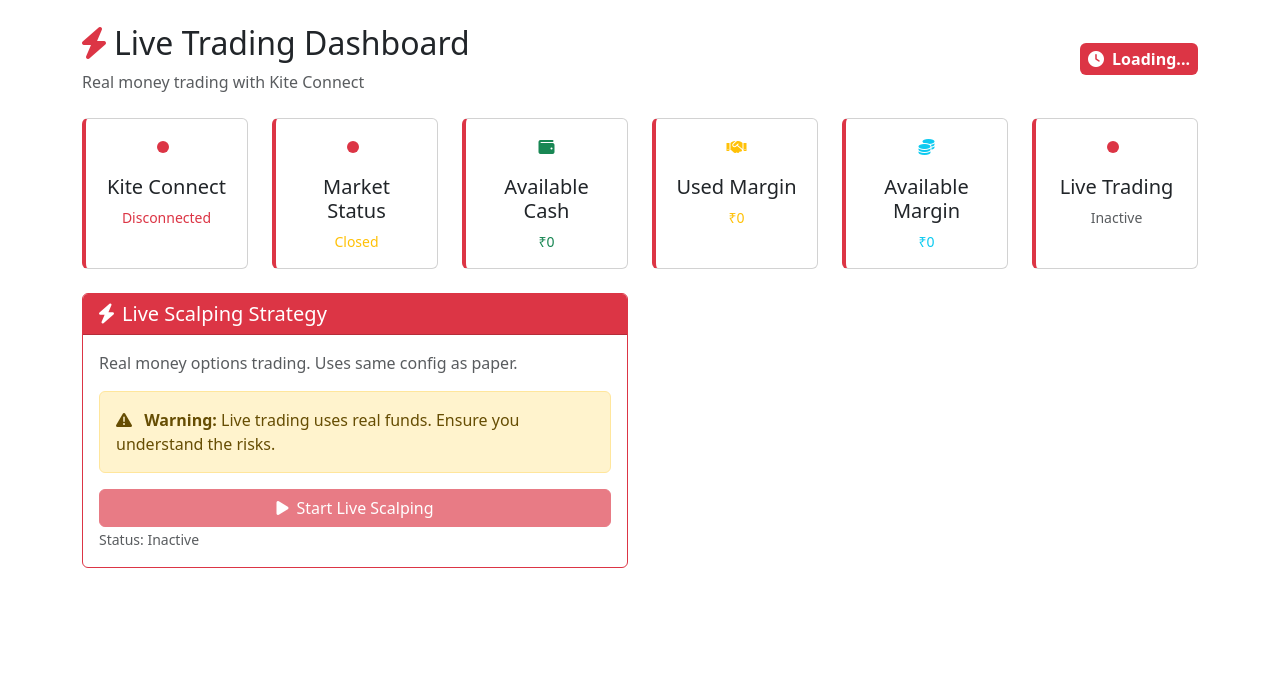
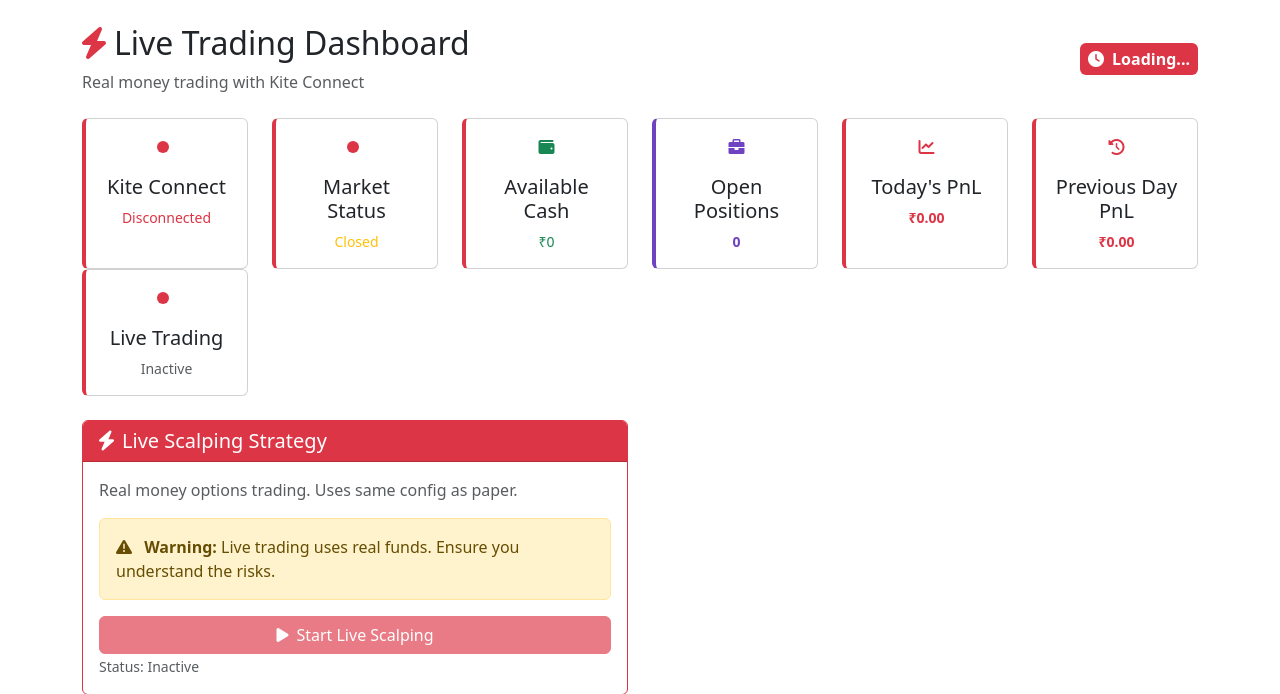
Before and after one commit to jainabhishek-dev/nifty-options-trader, a Flask app: template web_ui/templates/live_dashboard.html in a window 1280 px wide. Shown: the part 56-750 px from the top of the page. Run offline with Flask 3, Linux system fonts and the light colour scheme; the template is opened without the code that fills it, so the values that code supplies are empty.

Commit message:
feat(dashboard): Replace generic generic margin parameters with direct Bot Database PnL tracking for algorithmic isolation

```diff
--- a/web_ui/app.py
+++ b/web_ui/app.py
@@ -667,12 +667,18 @@ def live_dashboard():
             'running_strategies': [], 'trading_mode': 'paper', 'trading_active': False,
             'strategies': {'scalping': {'active': False}}
         }
+
+        db_metrics = {}
+        if trading_manager and trading_manager.db_manager:
+            db_metrics = trading_manager.db_manager.get_live_dashboard_metrics()
+
         return render_template('live_dashboard.html', data={
             'market_status': market_status,
             'kite_authenticated': kite_manager.is_authenticated,
             'funds': funds,
             'trading_status': trading_status,
-            'trading_manager': trading_manager
+            'trading_manager': trading_manager,
+            'db_metrics': db_metrics
         })
     except Exception as e:
         logger.error(f"Live dashboard error: {e}")
--- a/web_ui/templates/live_dashboard.html
+++ b/web_ui/templates/live_dashboard.html
@@ -127,28 +127,47 @@
                     </div>
                 </div>
 
-                <!-- Used Margin -->
+                <!-- Open Positions -->
                 <div class="col-md-2">
-                    <div class="card status-card h-100">
+                    <div class="card status-card h-100" style="border-left-color: #6f42c1;">
                         <div class="card-body text-center">
                             <div class="mb-3">
-                                <i class="fas fa-handshake text-warning"></i>
+                                <i class="fas fa-briefcase" style="color: #6f42c1;"></i>
                             </div>
-                            <h5 class="card-title">Used Margin</h5>
-                            <p class="small mb-0 text-warning">₹{{ "{:,.0f}".format(data.funds.get('used_margin', 0) or 0) }}</p>
+                            <h5 class="card-title">Open Positions</h5>
+                            <p class="small mb-0 fw-bold" style="color: #6f42c1;">
+                                {{ data.db_metrics.get('open_positions', 0) if data.db_metrics else 0 }}
+                            </p>
                         </div>
                     </div>
                 </div>
 
-                <!-- Available Margin -->
+                <!-- Current Day PnL -->
                 <div class="col-md-2">
-                    <div class="card status-card h-100">
+                    <div class="card status-card h-100" style="border-left-color: {{ '#28a745' if data.db_metrics and data.db_metrics.get('current_day_pnl', 0) >= 0 else '#dc3545' }};">
                         <div class="card-body text-center">
                             <div class="mb-3">
-                                <i class="fas fa-coins text-info"></i>
+                                <i class="fas fa-chart-line" style="color: {{ '#28a745' if data.db_metrics and data.db_metrics.get('current_day_pnl', 0) >= 0 else '#dc3545' }};"></i>
                             </div>
-                            <h5 class="card-title">Available Margin</h5>
-                            <p class="small mb-0 text-info">₹{{ "{:,.0f}".format(data.funds.get('available_margin', 0) or 0) }}</p>
+                            <h5 class="card-title">Today's PnL</h5>
+                            <p class="small mb-0 fw-bold" style="color: {{ '#28a745' if data.db_metrics and data.db_metrics.get('current_day_pnl', 0) >= 0 else '#dc3545' }};">
+                                {{ "₹{:,.2f}".format(data.db_metrics.get('current_day_pnl', 0)) if data.db_metrics else "₹0.00" }}
+                            </p>
+                        </div>
+                    </div>
+                </div>
+
+                <!-- Previous Day PnL -->
+                <div class="col-md-2">
+                    <div class="card status-card h-100" style="border-left-color: {{ '#28a745' if data.db_metrics and data.db_metrics.get('prev_day_pnl', 0) >= 0 else '#dc3545' }};">
+                        <div class="card-body text-center">
+                            <div class="mb-3">
+                                <i class="fas fa-history" style="color: {{ '#28a745' if data.db_metrics and data.db_metrics.get('prev_day_pnl', 0) >= 0 else '#dc3545' }};"></i>
+                            </div>
+                            <h5 class="card-title">Previous Day PnL</h5>
+                            <p class="small mb-0 fw-bold" style="color: {{ '#28a745' if data.db_metrics and data.db_metrics.get('prev_day_pnl', 0) >= 0 else '#dc3545' }};">
+                                {{ "₹{:,.2f}".format(data.db_metrics.get('prev_day_pnl', 0)) if data.db_metrics else "₹0.00" }}
+                            </p>
                         </div>
                     </div>
                 </div>
```
Also changed, not shown: core/database_manager.py (+64 -0 lines).
